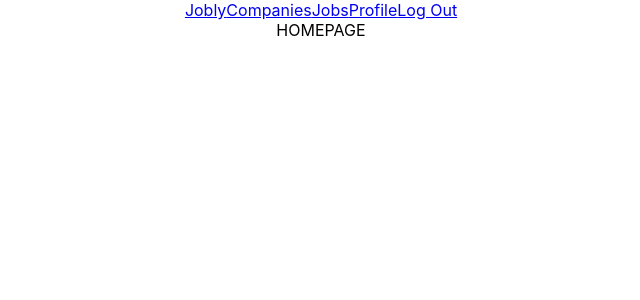
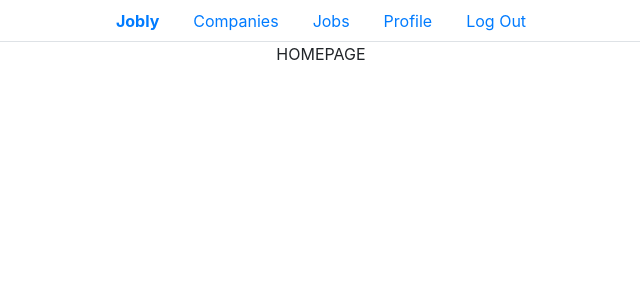
Before and after one commit to yceline-yu/jobly-react, a React (Create React App) app: page / in a window 1280 px wide. Shown: the top 300 px of the page, without its empty margins (319-959 px from the left). Built offline with nearby package versions, Linux system fonts and the light colour scheme; no server answers.

Commit message:
changed NavBar & added styling to NavBar

```diff
--- a/package.json
+++ b/package.json
@@ -7,7 +7,9 @@
     "@testing-library/react": "^11.2.7",
     "@testing-library/user-event": "^12.8.3",
     "axios": "^0.21.1",
+    "bootstrap": "^4.6.0",
     "react": "^17.0.2",
+    "react-bootstrap": "^1.6.0",
     "react-dom": "^17.0.2",
     "react-router-dom": "^5.2.0",
     "react-scripts": "4.0.3",
--- /dev/null
+++ b/src/Navigation.css
@@ -0,0 +1,4 @@
+
+  .Navigation a.active {
+    font-weight: bold;
+  }
--- a/src/Navigation.js
+++ b/src/Navigation.js
@@ -1,41 +1,55 @@
 import React from "react";
 import { NavLink } from "react-router-dom";
-// import "./NavBar.css";
+import Nav from 'react-bootstrap/Nav';
+import "./Navigation.css";
 
-function Navigation({currentUser}) {
 
-  if (currentUser === null) {
-    return (<nav className="NavBar">
-      <NavLink exact to="/">
-        Jobly
-        </NavLink>
-      <NavLink exact to="/login">
-        Login
-        </NavLink>
-      <NavLink exact to="/signup">
-        Sign Up
-        </NavLink></nav>)
-  } else {
-    return (<nav className="NavBar">
-      <NavLink exact to="/">
-        Jobly
-        </NavLink>
-      <NavLink exact to="/companies">
-        Companies
-        </NavLink>
-      <NavLink exact to="/jobs">
-        Jobs
-        </NavLink>
-      <NavLink exact to="/profile">
-        Profile
-        </NavLink>
-      <NavLink exact to="/logout">
-        Log Out
-        </NavLink>
-    </nav>)
 
+/** Navigation
+ *
+ * props: currentUser {username: ..., firstName: ..., ... }
+ * state: none
+ *
+ * App -> Navigation
+ */
+function Navigation({ currentUser }) {
+
+  function getNavLinks(currentUser) {
+    if (currentUser === null) {
+      return (<>
+        <Nav.Item as="li"><Nav.Link exact to="/login">
+          Login
+        </Nav.Link></Nav.Item>
+        <Nav.Item as="li"><Nav.Link exact to="/signup">
+          Sign Up
+        </Nav.Link></Nav.Item></>
+      );
+    } else {
+      return (
+        <>
+        <Nav.Item as="li"><Nav.Link><NavLink exact to="/companies">
+          Companies</NavLink></Nav.Link>
+        </Nav.Item>
+        <Nav.Item as="li"><Nav.Link><NavLink exact to="/jobs">
+          Jobs</NavLink></Nav.Link>
+          </Nav.Item>
+        <Nav.Item as="li"><Nav.Link><NavLink exact to="/profile">
+          Profile</NavLink></Nav.Link>
+          </Nav.Item>
+        <Nav.Item as="li"><Nav.Link><NavLink exact to="/logout">
+          Log Out</NavLink>
+        </Nav.Link></Nav.Item></>
+      );
+    }
   }
+  return (
+    <Nav as="ul" variant="tabs" className="Navigation Nav justify-content-center">
+      <Nav.Item as="li"><Nav.Link><NavLink exact to="/">
+          Jobly</NavLink></Nav.Link>
+        </Nav.Item>
+        {getNavLinks(currentUser)}
+        </Nav>
+  );
 }
 
-
 export default Navigation;
```
Also changed, not shown: src/App.js (+5 -3 lines), src/Routes.js (+41 -7 lines), 1 other file (tests, documents, lock files or other folders).
